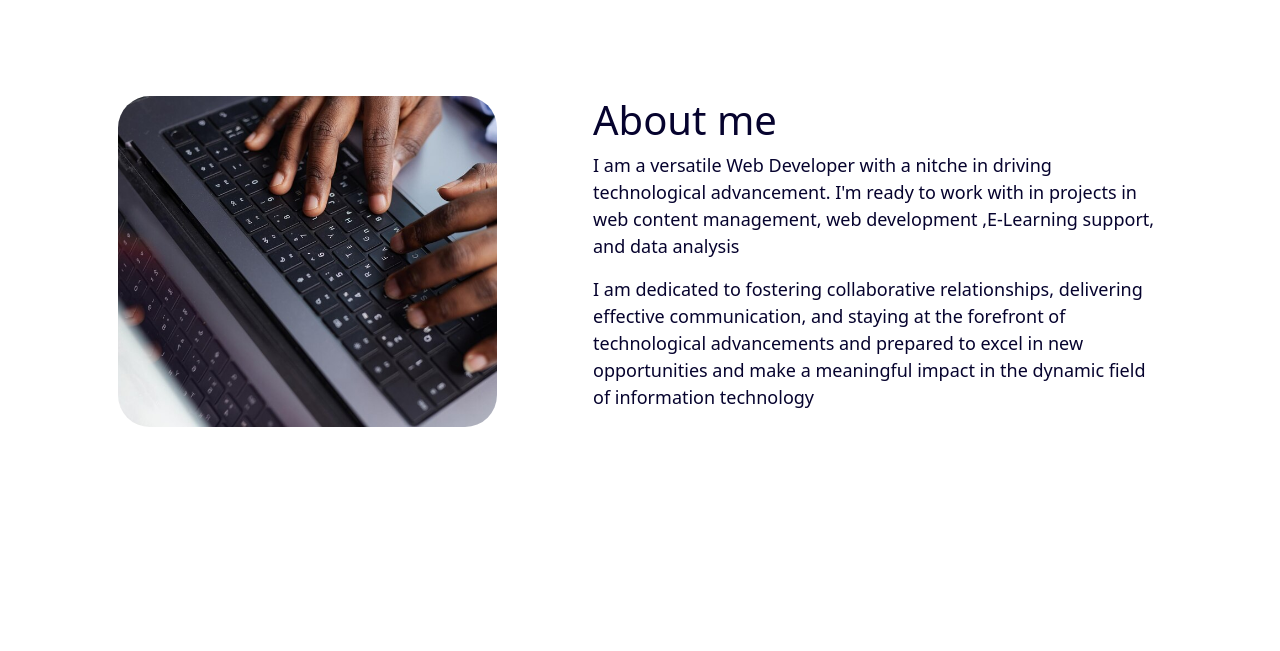
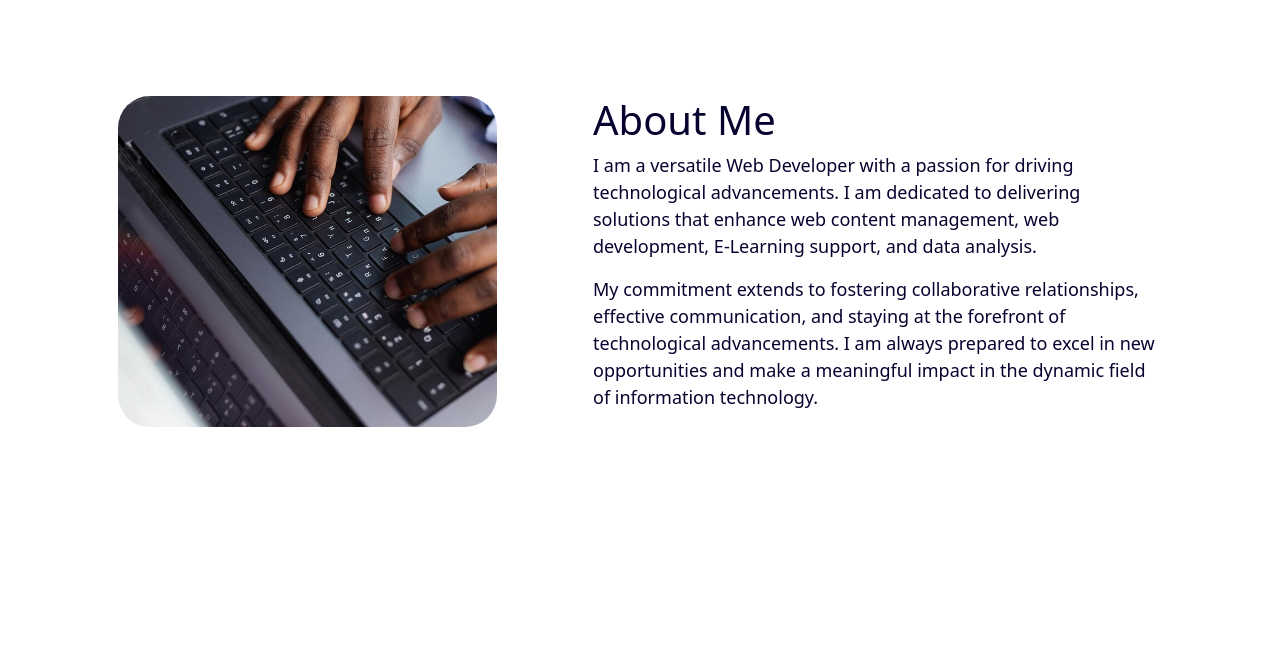
Before and after one commit to KipkuruiYegon/djangoPortfolioJinja_templating, a Django app: page /about in a window 1280 px wide. Shown: the part 64-715 px from the top of the page. Run offline with Django 4.2, Linux system fonts and the light colour scheme.

Commit message:
static files

```diff
--- a/landingpage/templates/about.html
+++ b/landingpage/templates/about.html
@@ -16,22 +16,16 @@
             />
           </div>
        <div class="col-7 p-5 mt-5 justify-content">
-            <h1>About me</h1>
+    <h1>About Me</h1>
     <p class="descrip-about">
-              I am a versatile Web Developer with a nitche in driving
-              technological advancement. I'm ready to work with in projects in
-              web content management, web development ,E-Learning support, and
-              data analysis
+        I am a versatile Web Developer with a passion for driving technological advancements. I am dedicated to delivering solutions that enhance web content management, web development, E-Learning support, and data analysis.
     </p>
 
     <p class="descrip-about">
-              I am dedicated to fostering collaborative relationships,
-              delivering effective communication, and staying at the forefront
-              of technological advancements and prepared to excel in new
-              opportunities and make a meaningful impact in the dynamic field of
-              information technology
+        My commitment extends to fostering collaborative relationships, effective communication, and staying at the forefront of technological advancements. I am always prepared to excel in new opportunities and make a meaningful impact in the dynamic field of information technology.
     </p>
 </div>
+
         </div>
       </section>
     </div>
```
Lines whose indentation alone changed are shown as unchanged.
